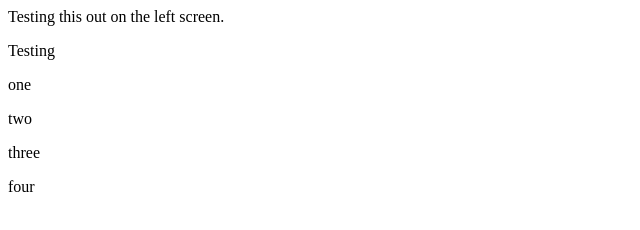
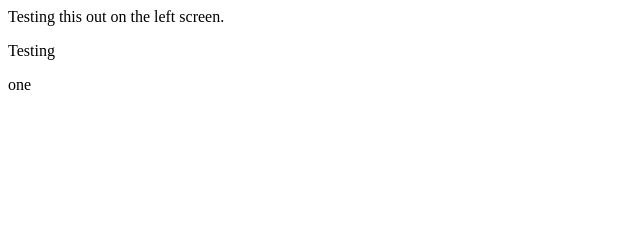
Before and after one commit to Ryan8765/gittest, a plain HTML site: page index.html in a window 1280 px wide. Shown: the whole page, without its empty margins (0-640 px from the left). Drawn offline with Linux system fonts and the light colour scheme.

Commit message:
Changing to one

```diff
--- a/index.html
+++ b/index.html
@@ -9,12 +9,6 @@
     <p>Testing this out on the left screen.</p>
     <p>Testing</p>
     <p>one</p>
-    <p>two</p>
-    <p>three</p>
-    <p>four</p>
-
-
-
 
 </body>
 </html>
```
